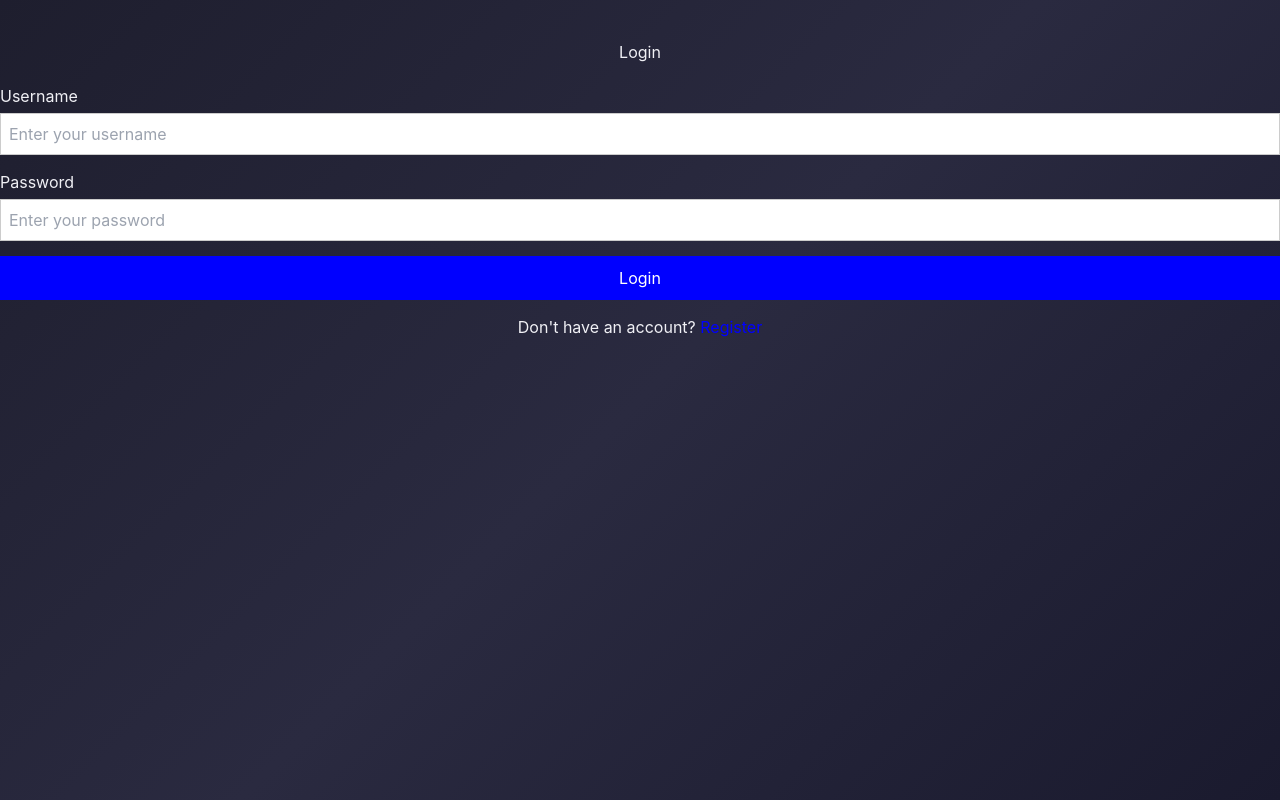
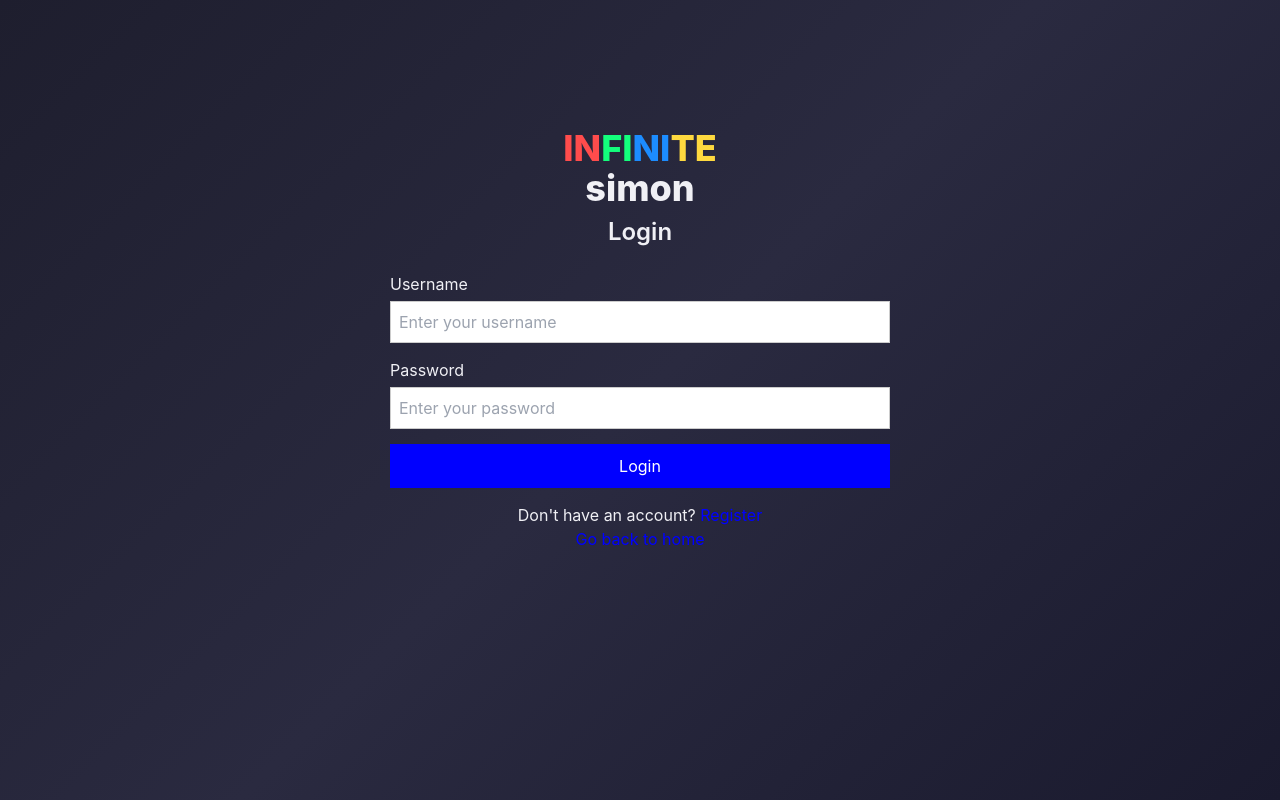
Before and after one commit to GitDevla/infinite-simon, a React (Create React App) app in the folder frontend/: page /#/ in a window 1280 px wide. Both pictures are taken after a click on the button "Login". Built offline with nearby package versions, Linux system fonts and the light colour scheme; no server answers.

Commit message:
refactor: enhance AuthScreen layout and accessibility with labels and improved structure

```diff
--- a/frontend/src/page/AuthScreen.tsx
+++ b/frontend/src/page/AuthScreen.tsx
@@ -1,6 +1,7 @@
-import { useContext, useState } from "react";
-import { AuthContext } from "../context/AuthContext";
-import { useNavigate } from "react-router-dom";
+import {useContext, useState} from "react";
+import {useNavigate} from "react-router-dom";
+import Logo from "../component/Logo";
+import {AuthContext} from "../context/AuthContext";
 
 export default function AuthScreen() {
 	const [isLogin, setIsLogin] = useState(true);
@@ -15,38 +16,39 @@ export default function AuthScreen() {
 		e.preventDefault();
 		if (isLogin) {
 			const success = await authContext.login(username, password);
-            if (success)
-                navigate('/');
-
+			if (success) navigate("/");
 		} else {
 			const success = await authContext.register(username, email, password);
-            if (success)
-                setIsLogin(true);
+			if (success) setIsLogin(true);
 		}
-    }
+	};
 
 	return (
-        <div>
-        <div style={{ padding: '20px', maxWidth: '500px', margin: '0 auto' }}></div>
-            <h2 style={{ textAlign: 'center', marginBottom: '20px' }}>{isLogin ? "Login" : "Register"}</h2>
+		<div className="mt-32">
+			<Logo size="large" />
+
+			<div style={{maxWidth: "500px", margin: "0 auto"}}>
+				<h2 className="text-2xl font-semibold text-center mb-6 mt-2">{isLogin ? "Login" : "Register"}</h2>
 				<form onSubmit={handleSubmit}>
-                <div style={{ marginBottom: '15px' }}>
-                    <label>Username</label>
+					<div style={{marginBottom: "15px"}}>
+						<label htmlFor="username">Username</label>
 						<input
 							type="text"
-                        style={{ width: '100%', padding: '8px', marginTop: '5px', border: '1px solid #ccc' }}
+							style={{width: "100%", padding: "8px", marginTop: "5px", border: "1px solid #ccc"}}
 							placeholder="Enter your username"
+							autoComplete="username"
 							value={username}
 							onChange={e => setUsername(e.target.value)}
 						/>
 					</div>
 
 					{!isLogin && (
-                    <div style={{ marginBottom: '15px' }}>
-                        <label>Email</label>
+						<div style={{marginBottom: "15px"}}>
+							<label htmlFor="email">Email</label>
 							<input
 								type="email"
-                            style={{ width: '100%', padding: '8px', marginTop: '5px', border: '1px solid #ccc' }}
+								style={{width: "100%", padding: "8px", marginTop: "5px", border: "1px solid #ccc"}}
+								autoComplete="email"
 								placeholder="Enter your email"
 								value={email}
 								onChange={e => setEmail(e.target.value)}
@@ -54,11 +56,12 @@ export default function AuthScreen() {
 						</div>
 					)}
 
-                <div style={{ marginBottom: '15px' }}>
-                    <label>Password</label>
+					<div style={{marginBottom: "15px"}}>
+						<label htmlFor="password">Password</label>
 						<input
 							type="password"
-                        style={{ width: '100%', padding: '8px', marginTop: '5px', border: '1px solid #ccc' }}
+							autoComplete="current-password"
+							style={{width: "100%", padding: "8px", marginTop: "5px", border: "1px solid #ccc"}}
 							placeholder="Enter your password"
 							value={password}
 							onChange={e => setPassword(e.target.value)}
@@ -67,18 +70,35 @@ export default function AuthScreen() {
 
 					<button
 						type="submit"
-                    style={{ width: '100%', padding: '10px', backgroundColor: 'blue', color: 'white', border: 'none', marginBottom: '15px' }}>
+						style={{
+							width: "100%",
+							padding: "10px",
+							backgroundColor: "blue",
+							color: "white",
+							border: "none",
+							marginBottom: "15px",
+						}}>
 						{isLogin ? "Login" : "Register"}
 					</button>
 				</form>
-            <p style={{ textAlign: 'center' }}>
+				<p style={{textAlign: "center"}}>
 					{isLogin ? "Don't have an account?" : "Already have an account?"}{" "}
 					<button
+						type="button"
 						onClick={() => setIsLogin(!isLogin)}
-                    style={{ color: 'blue', background: 'none', border: 'none', cursor: 'pointer' }}>
+						style={{color: "blue", background: "none", border: "none", cursor: "pointer"}}>
 						{isLogin ? "Register" : "Login"}
 					</button>
 				</p>
+				<p style={{textAlign: "center"}}>
+					<button
+						type="button"
+						onClick={() => navigate("/")}
+						style={{color: "blue", background: "none", border: "none", cursor: "pointer"}}>
+						Go back to home
+					</button>
+				</p>
+			</div>
 		</div>
 	);
 }
```
Lines whose indentation alone changed are shown as unchanged.
